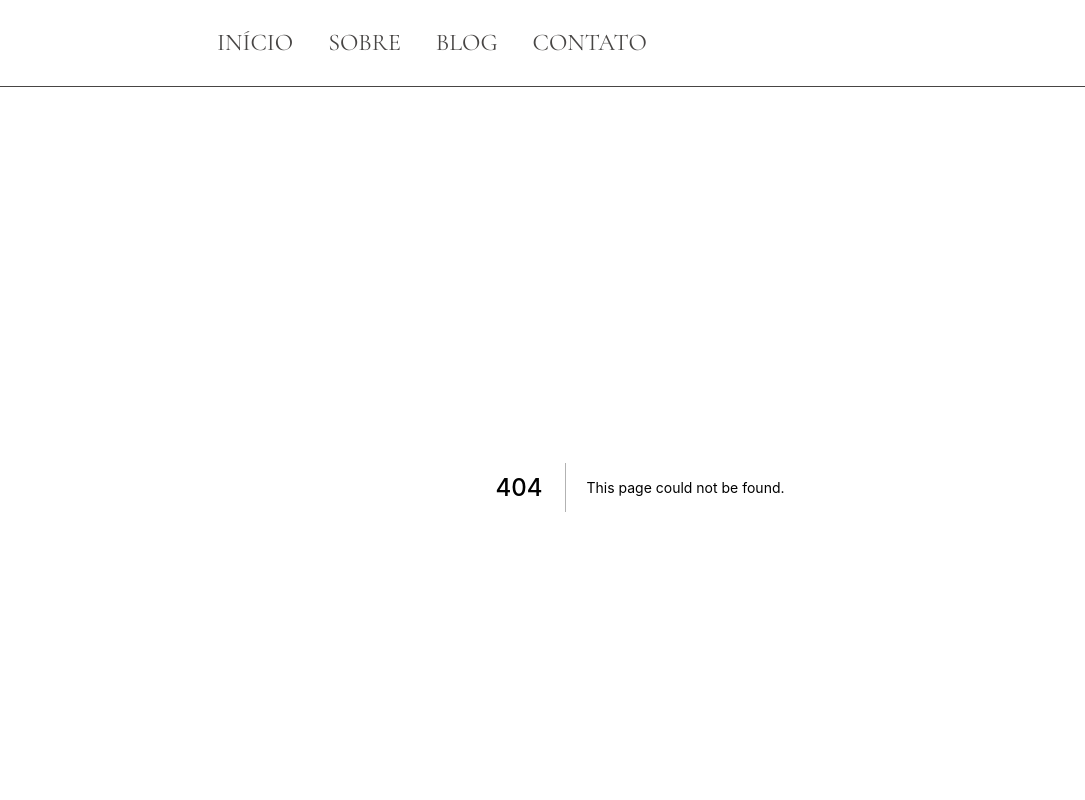
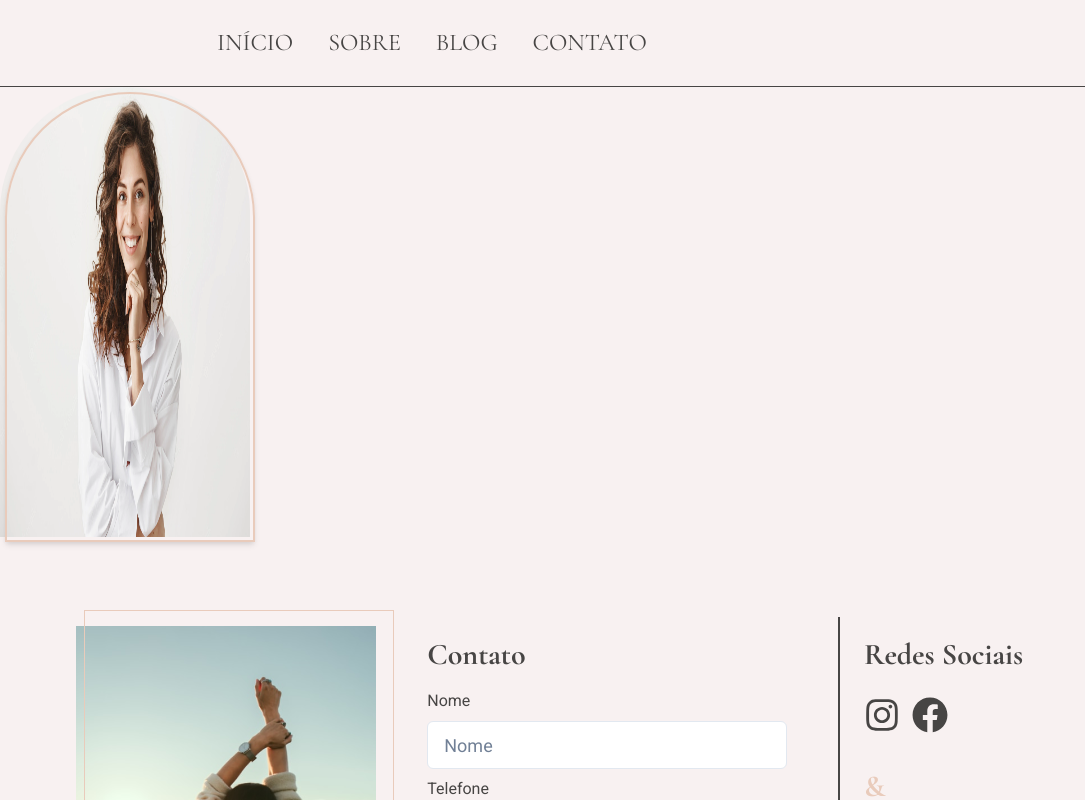
Before and after one commit to Highlander-Tech/Portfolio-Blog-Psicologa, a Next.js app: page /sobre in a window 1280 px wide. Before the commit this address had no page. Shown: the top 800 px of the page, without its empty margins (0-1085 px from the left). Built offline with nearby package versions, Linux system fonts and the light colour scheme; a web font is replaced by a local one.

Commit message:
feat: create a AboutPhoto component

```diff
--- /dev/null
+++ b/src/features/about/Template.tsx
@@ -0,0 +1,5 @@
+import { AboutPhoto } from './atoms/AboutPhoto';
+
+export default function About() {
+  return <AboutPhoto src="/mock.png" />;
+}
--- /dev/null
+++ b/src/features/about/atoms/AboutPhoto.tsx
@@ -0,0 +1,44 @@
+import { Box } from '@chakra-ui/react';
+import Image from 'next/image';
+
+interface Props {
+  src: string;
+}
+
+function AboutPhoto({ src }: Props) {
+  return (
+    <Box position="relative" w="250px" h="450px">
+      <Box
+        position="absolute"
+        zIndex={-1}
+        borderTopRadius="150px"
+        overflow="hidden"
+      >
+        <Image
+          src={src}
+          width={250}
+          height={450}
+          alt="foto ilustrativa"
+          priority={false}
+          loading="lazy"
+          objectFit="fill"
+        />
+      </Box>
+      <Box
+        position="absolute"
+        border="2px"
+        top="5px"
+        right="-5px"
+        borderColor="beige.200"
+        w="100%"
+        h="100%"
+        borderTopRadius="150px"
+        boxShadow="md"
+        zIndex="banner"
+      />
+    </Box>
+  );
+}
+
+export { AboutPhoto };
+export type { Props as AboutPhotoProps };
--- /dev/null
+++ b/src/pages/sobre/index.ts
@@ -0,0 +1,3 @@
+import About from '../../features/about/Template';
+
+export default About;
```
